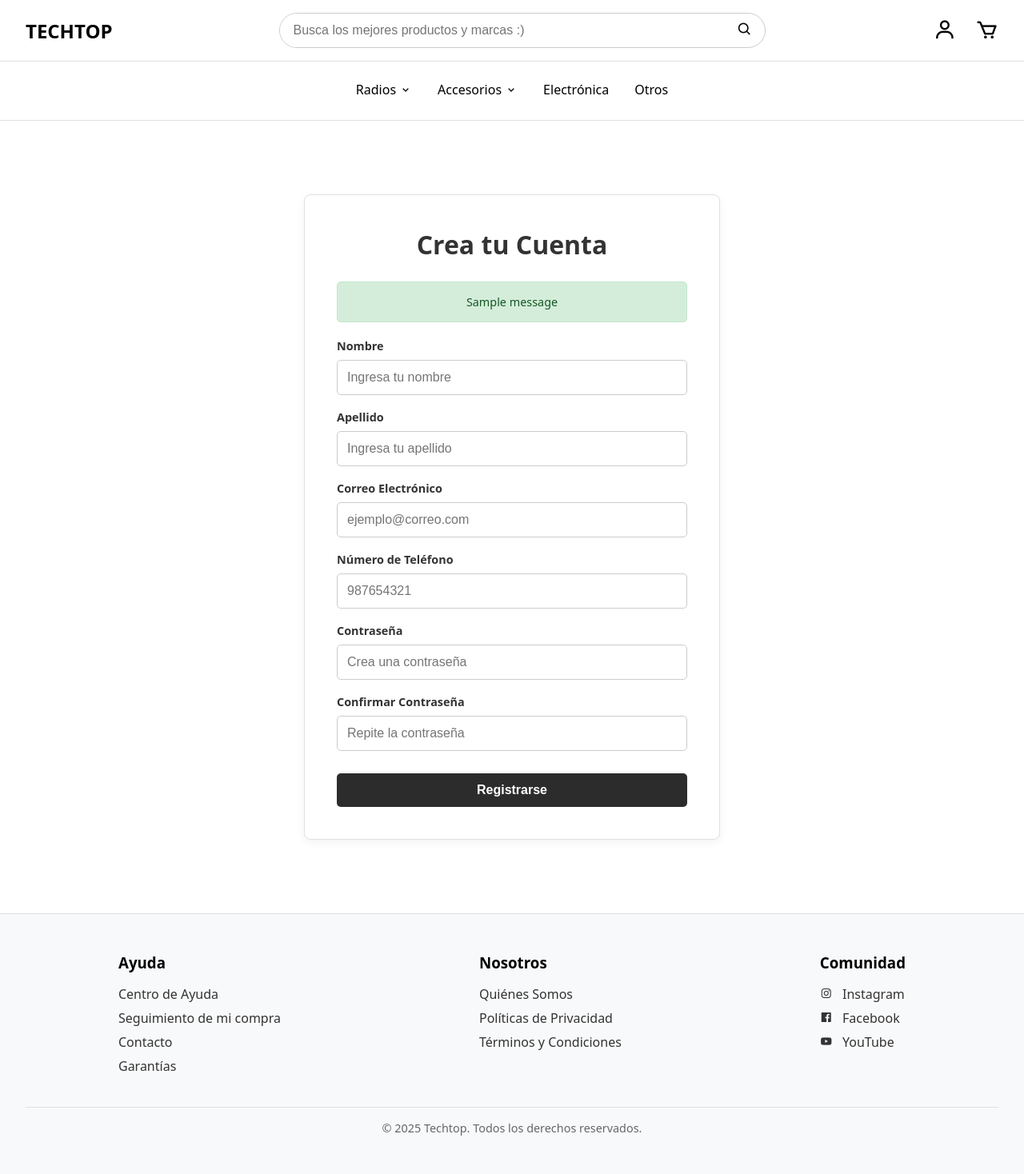
After one commit to palgatox64/techtop, a Django app: page /registro/ in a window 1280 px wide. The commit adds this page. Shown: the whole page at 80% size. Run offline with Django 5.2, Linux system fonts and the light colour scheme; tables that the repository leaves empty hold one stand-in row (values such as "Sample post"); one stand-in notice (Sample message) is shown; some libraries are stand-ins or nearby versions.

Commit message:
frontend y backend de login y register

```diff
--- /dev/null
+++ b/static/css/register.css
@@ -0,0 +1,83 @@
+.register-page {
+    display: flex;
+    justify-content: center;
+    align-items: center;
+    padding: 60px 20px;
+    min-height: 80vh;
+}
+
+.register-container {
+    background-color: #fff;
+    padding: 40px;
+    border: 1px solid #e0e0e0;
+    border-radius: 8px;
+    box-shadow: 0 4px 12px rgba(0, 0, 0, 0.05);
+    width: 100%;
+    max-width: 520px;
+}
+
+.register-title {
+    text-align: center;
+    font-size: 2rem;
+    color: #333;
+    margin-bottom: 25px;
+}
+
+.form-group {
+    margin-bottom: 18px;
+}
+
+.form-group label {
+    display: block;
+    margin-bottom: 8px;
+    font-size: 0.9rem;
+    font-weight: 600;
+    color: #333;
+}
+
+.form-group input {
+    width: 100%;
+    padding: 12px;
+    border: 1px solid #ccc;
+    border-radius: 5px;
+    font-size: 1rem;
+    box-sizing: border-box;
+}
+
+.btn-register {
+    width: 100%;
+    margin-top: 10px;
+    padding: 12px;
+    background-color: #2c2c2c;
+    color: #fff;
+    border: none;
+    border-radius: 5px;
+    font-size: 1rem;
+    font-weight: bold;
+    cursor: pointer;
+    transition: background-color 0.3s ease;
+}
+
+.btn-register:hover {
+    background-color: #444;
+}
+
+.alert {
+    padding: 15px;
+    margin-bottom: 20px;
+    border-radius: 5px;
+    text-align: center;
+    font-size: 0.9rem;
+}
+
+.alert-success {
+    background-color: #d4edda;
+    color: #155724;
+    border: 1px solid #c3e6cb;
+}
+
+.alert-error {
+    background-color: #f8d7da;
+    color: #721c24;
+    border: 1px solid #f5c6cb;
+}
--- a/static/css/styles.css
+++ b/static/css/styles.css
@@ -188,7 +188,7 @@ ul {
     transition: opacity 0.3s ease, visibility 0.3s;
 }
 
-/* Contenido interno del mega menú */
+/* Contenido interno del menú */
 .mega-menu-content {
     display: flex;
     gap: 2rem;
--- a/static/css/tienda.css
+++ b/static/css/tienda.css
@@ -6,7 +6,6 @@
     margin: 0 auto;
 }
 
-/* --- Barra Lateral de Filtros --- */
 .filter-sidebar {
     width: 250px;
     flex-shrink: 0;
@@ -57,7 +56,6 @@
 }
 
 
-/* --- Cuadrícula de Productos --- */
 .product-grid {
     display: grid;
     grid-template-columns: repeat(auto-fill, minmax(280px, 1fr));
--- /dev/null
+++ b/static/js/register_validation.js
@@ -0,0 +1,53 @@
+document.addEventListener('DOMContentLoaded', function() {
+    const form = document.getElementById('register-form');
+
+    form.addEventListener('submit', function(event) {
+        event.preventDefault();
+
+        const nombre = document.getElementById('nombre').value.trim();
+        const apellido = document.getElementById('apellido').value.trim();
+        const correo = document.getElementById('correo').value.trim();
+        const telefono = document.getElementById('telefono').value.trim();
+        const password = document.getElementById('password').value;
+        const password2 = document.getElementById('password2').value;
+
+        if (!nombre || !apellido || !correo || !telefono || !password || !password2) {
+            Swal.fire({ icon: 'error', title: 'Oops...', text: 'Por favor, completa todos los campos.' });
+            return;
+        }
+
+        const emailRegex = /^[^\s@]+@[^\s@]+\.[^\s@]+$/;
+        if (!emailRegex.test(correo)) {
+            Swal.fire({ icon: 'error', title: 'Correo Inválido', text: 'Por favor, ingresa una dirección de correo electrónico válida.' });
+            return;
+        }
+
+        if (password !== password2) {
+            Swal.fire({ icon: 'error', title: 'Contraseñas no coinciden', text: 'Asegúrate de que ambas contraseñas sean iguales.' });
+            return;
+        }
+
+        const passwordRegex = /^(?=.*[A-Z])(?=.*\d).{8,}$/;
+        if (!passwordRegex.test(password)) {
+            Swal.fire({ icon: 'error', title: 'Contraseña no segura', html: 'La contraseña debe tener al menos:<br>- 8 caracteres<br>- Una mayúscula<br>- Un número' });
+            return;
+        }
+
+        const phoneRegex = /^\d{9}$/;
+        if (!phoneRegex.test(telefono)) {
+            Swal.fire({ icon: 'error', title: 'Número de teléfono inválido', text: 'El teléfono debe tener exactamente 9 dígitos y contener solo números.' });
+            return;
+        }
+
+        Swal.fire({
+            icon: 'success',
+            title: 'Validación correcta',
+            text: 'Enviando datos...',
+            timer: 1500,
+            showConfirmButton: false
+        }).then(() => {
+
+            form.submit();
+        });
+    });
+});
--- a/store/views.py
+++ b/store/views.py
@@ -1,6 +1,13 @@
-from django.shortcuts import render
+from django.shortcuts import render, redirect
 from .models import Producto, Marca
 from django.db.models import Count
+from django.contrib.auth.hashers import make_password
+from django.contrib import messages
+from .models import Cliente
+import re
+from django.db import IntegrityError
+from django.contrib.auth.hashers import check_password
+from django.http import JsonResponse
 
 def home(request):
     return render(request, 'home.html')
@@ -46,3 +53,97 @@ def product_catalog(request, brand_name=None):
     }
 
     return render(request, 'store/tienda.html', context)
+
+def login_view(request):
+    if request.method == 'GET':
+        return render(request, 'login.html')
+
+    if request.method == 'POST':
+        correo = request.POST.get('email')
+        password = request.POST.get('password')
+        print(f">>> Intento de login con correo: {correo}")
+
+        try:
+            cliente = Cliente.objects.get(email=correo)
+
+            if check_password(password, cliente.pass_hash):
+                print(f">>> Contraseña correcta para {correo}. Iniciando sesión.")
+
+                request.session['cliente_id'] = cliente.id_cliente
+                request.session['cliente_nombre'] = cliente.nombre
+
+                return JsonResponse({'success': True, 'message': f'¡Bienvenido de vuelta, {cliente.nombre}!', 'redirect_url': '/'})
+            else:
+                print(f">>> Contraseña INCORRECTA para {correo}.")
+                return JsonResponse({'success': False, 'message': 'Correo o contraseña incorrectos.'})
+
+        except Cliente.DoesNotExist:
+            print(f">>> No se encontró ningún usuario con el correo {correo}.")
+            return JsonResponse({'success': False, 'message': 'Correo o contraseña incorrectos.'})
+        except Exception as e:
+            print(f">>> Error inesperado en login: {e}")
+            return JsonResponse({'success': False, 'message': 'Ocurrió un error inesperado. Intenta de nuevo.'})
+
+    return redirect('home')
+
+def register_view(request):
+    if request.method == 'GET':
+        return render(request, 'register.html')
+
+    if request.method == 'POST':
+        print(">>> Petición POST recibida en register_view.")
+
+        nombre = request.POST.get('nombre')
+        apellido = request.POST.get('apellido')
+        correo = request.POST.get('correo')
+        telefono = request.POST.get('telefono')
+        password = request.POST.get('password')
+        password2 = request.POST.get('password2')
+
+        print(f">>> Datos recibidos: Correo={correo}, Nombre={nombre}")
+
+        if Cliente.objects.filter(email=correo).exists():
+            messages.error(request, 'El correo electrónico ya está en uso.')
+            print(">>> ERROR DE VALIDACIÓN: El correo ya existe.")
+            return redirect('register')
+
+        if password != password2:
+            messages.error(request, '¡Las contraseanzas no coinciden!')
+            print(">>> ERROR DE VALIDACIÓN: Las contraseñas no coinciden.")
+            return redirect('register')
+
+        if not re.match(r'^(?=.*[A-Z])(?=.*\d).{8,}$', password):
+            messages.error(request, 'La contraseña no es segura (mín. 8 caracteres, 1 mayúscula, 1 número).')
+            print(">>> ERROR DE VALIDACIÓN: La contraseña no es segura.")
+            return redirect('register')
+
+        if not re.match(r'^\d{9}$', telefono):
+            messages.error(request, 'El número de teléfono debe tener exactamente 9 dígitos.')
+            print(">>> ERROR DE VALIDACIÓN: El teléfono es inválido.")
+            return redirect('register')
+
+        try:
+            print(">>> Validaciones pasadas. Hasheando contraseña...")
+            hashed_password = make_password(password)
+
+            print(">>> Creando el objeto Cliente...")
+            nuevo_cliente = Cliente(
+                nombre=nombre,
+                apellidos=apellido,
+                email=correo,
+                telefono=telefono,
+                pass_hash=hashed_password
+            )
+
+            print(">>> Intentando ejecutar .save() en la base de datos...")
+            nuevo_cliente.save()
+
+            print(">>> ¡ÉXITO! .save() se ejecutó sin errores.")
+            messages.success(request, '¡Tu cuenta ha sido creada con éxito! Ya puedes iniciar sesión.')
+            return redirect('login')
+
+        except Exception as e:
+            print(f"!!!!!!!!!! OCURRIÓ UN ERROR AL GUARDAR EN LA BASE DE DATOS !!!!!!!!!!")
+            print(f"El error específico es: {e}")
+            messages.error(request, 'Ocurrió un error inesperado al crear tu cuenta. Contacta a soporte.')
+            return redirect('register')
--- a/techtop_project/urls.py
+++ b/techtop_project/urls.py
@@ -9,7 +9,9 @@ from store.views import (
     garantias,
     politicas_privacidad,
     terminos_condiciones,
-    product_catalog
+    product_catalog,
+    login_view,
+    register_view
 )
 
 urlpatterns = [
@@ -24,4 +26,6 @@ urlpatterns = [
     path('terminos-condiciones/', terminos_condiciones, name='terminos_condiciones'),
     path('tienda/', product_catalog, name='product_catalog'),
     path('tienda/marca/<str:brand_name>/', product_catalog, name='product_catalog_by_brand'),
+    path('login/', login_view, name='login'),
+    path('registro/', register_view, name='register'),
 ]
--- a/templates/base.html
+++ b/templates/base.html
@@ -19,8 +19,7 @@
                 <button type="submit"><i class='bx bx-search'></i></button>
             </div>
             <div class="header-actions">
-                <a href="#" class="action-item">
-                    <i class='bx bx-user'></i>
+                <a href="{% url 'login' %}" class="action-item">  <i class='bx bx-user'></i>
                 </a>
                 <a href="#" class="action-item">
                     <i class='bx bx-cart'></i>
--- /dev/null
+++ b/templates/register.html
@@ -0,0 +1,55 @@
+{% extends 'base.html' %}
+{% load static %}
+
+{% block title %}Registro - Techtop{% endblock %}
+
+{% block content %}
+<link rel="stylesheet" href="{% static 'css/register.css' %}">
+
+<div class="register-page">
+    <div class="register-container">
+        <h2 class="register-title">Crea tu Cuenta</h2>
+
+        <form id="register-form" method="POST" novalidate>
+
+                {% if messages %}
+                    {% for message in messages %}
+                        <div class="alert alert-{{ message.tags }}">
+                            {{ message }}
+                        </div>
+                    {% endfor %}
+                {% endif %}
+                <form id="register-form" method="POST" novalidate>
+            {% csrf_token %}
+            <div class="form-group">
+                <label for="nombre">Nombre</label>
+                <input type="text" id="nombre" name="nombre" placeholder="Ingresa tu nombre" required>
+            </div>
+            <div class="form-group">
+                <label for="apellido">Apellido</label>
+                <input type="text" id="apellido" name="apellido" placeholder="Ingresa tu apellido" required>
+            </div>
+            <div class="form-group">
+                <label for="correo">Correo Electrónico</label>
+                <input type="email" id="correo" name="correo" placeholder="ejemplo@correo.com" required>
+            </div>
+             <div class="form-group">
+                <label for="telefono">Número de Teléfono</label>
+                <input type="tel" id="telefono" name="telefono" placeholder="987654321" required>
+            </div>
+            <div class="form-group">
+                <label for="password">Contraseña</label>
+                <input type="password" id="password" name="password" placeholder="Crea una contraseña" required>
+            </div>
+            <div class="form-group">
+                <label for="password2">Confirmar Contraseña</label>
+                <input type="password" id="password2" name="password2" placeholder="Repite la contraseña" required>
+            </div>
+            <button type="submit" class="btn-register">Registrarse</button>
+        </form>
+    </div>
+</div>
+
+<script src="https://cdn.jsdelivr.net/npm/sweetalert2@11"></script>
+<script src="{% static 'js/register_validation.js' %}"></script>
+{% endblock %}
```
Also changed, not shown: static/css/login.css (added, +110 -0 lines), static/js/login_validation.js (added, +75 -0 lines), templates/login.html (added, +40 -0 lines).
